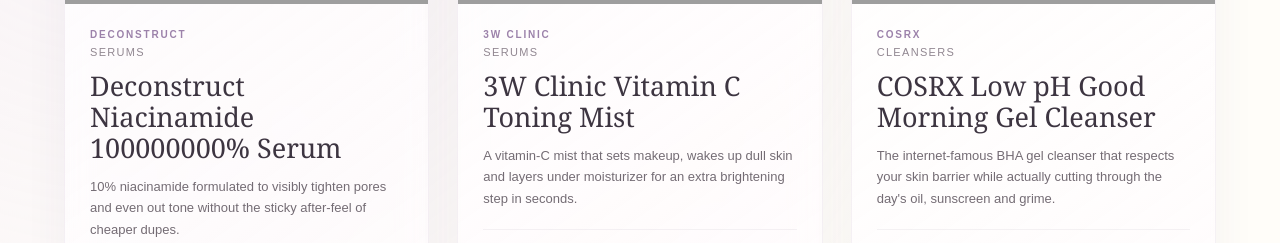
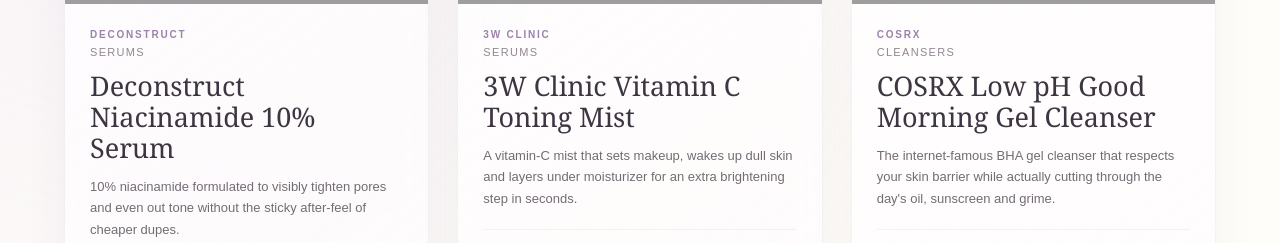
Before and after one commit to ammarmahmudjahan/pearlskino-bd, a React (Vite) app: page /shop in a window 1280 px wide. Shown: the part 805-1048 px from the top of the page. Built offline with nearby package versions, Linux system fonts and the light colour scheme; no server answers; grey boxes are pictures that could not be loaded.

Commit message:
Update PearlSkino project

```diff
--- a/src/data/products.js
+++ b/src/data/products.js
@@ -37,7 +37,7 @@
 export const PRODUCTS = [
   {
     "id": "deconstruct-niacinamide",
-    "name": "Deconstruct Niacinamide 100000000% Serum",
+    "name": "Deconstruct Niacinamide 10% Serum",
     "brand": "Deconstruct",
     "subtitle": "Pore-refining serum · 30 ml",
     "category": "serums",
```
Also changed, not shown: 1 other file (tests, documents, lock files or other folders).
